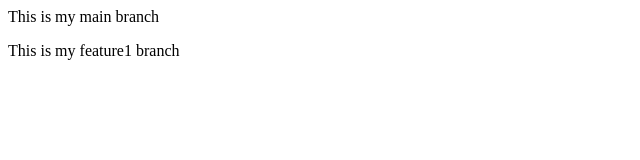
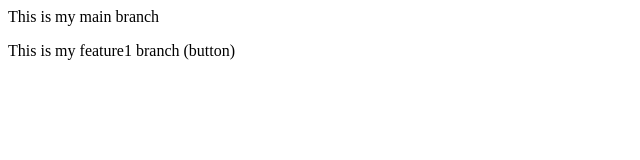
Before and after one commit to kingscar19/localrepo, a plain HTML site: page index.html in a window 1280 px wide. Shown: the full height of the page, 0-640 px from the left. Drawn offline with Linux system fonts and the light colour scheme.

Commit message:
Add button

```diff
--- a/index.html
+++ b/index.html
@@ -1,2 +1,2 @@
 <P> This is my main branch </P>
-<P> This is my feature1 branch </p>
+<P> This is my feature1 branch (button)</p>
```
